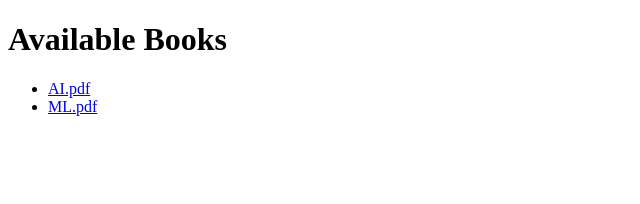
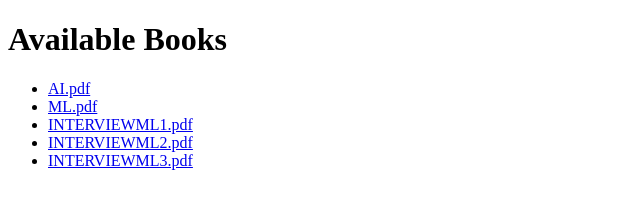
Before and after one commit to hereandnow1211/hereandnow1211.github.io, a plain HTML site: page index.html in a window 1280 px wide. Shown: the whole page, without its empty margins (0-640 px from the left). Drawn offline with Linux system fonts and the light colour scheme.

Commit message:
Update index.html

```diff
--- a/index.html
+++ b/index.html
@@ -10,6 +10,9 @@
     <ul>
         <li><a href="AI.pdf" target="_blank">AI.pdf</a></li>
         <li><a href="ML.pdf" target="_blank">ML.pdf</a></li>
+        <li><a href="INTERVIEWML1.pdf" target="_blank">INTERVIEWML1.pdf</a></li>
+        <li><a href="INTERVIEWML2.pdf" target="_blank">INTERVIEWML2.pdf</a></li>
+        <li><a href="INTERVIEWML3.pdf" target="_blank">INTERVIEWML3.pdf</a></li>
     </ul>
 </body>
 </html>
```
